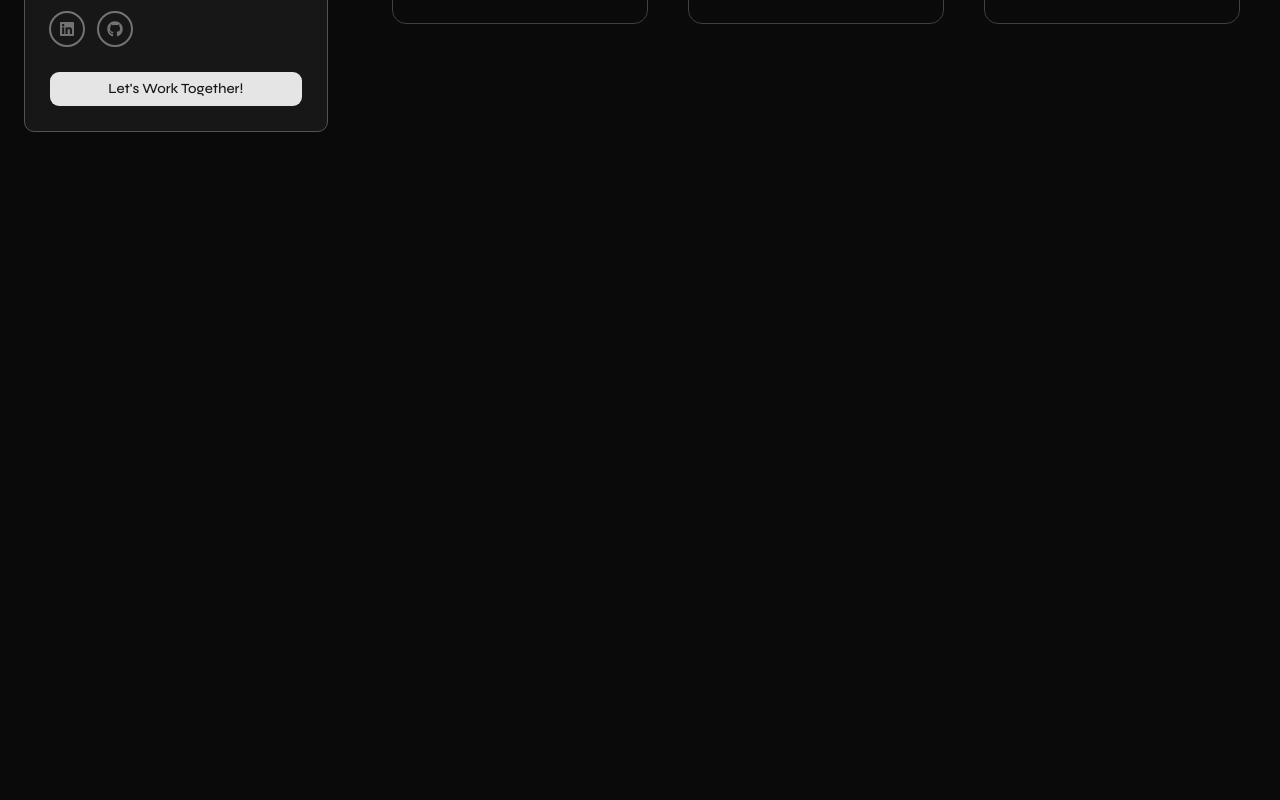
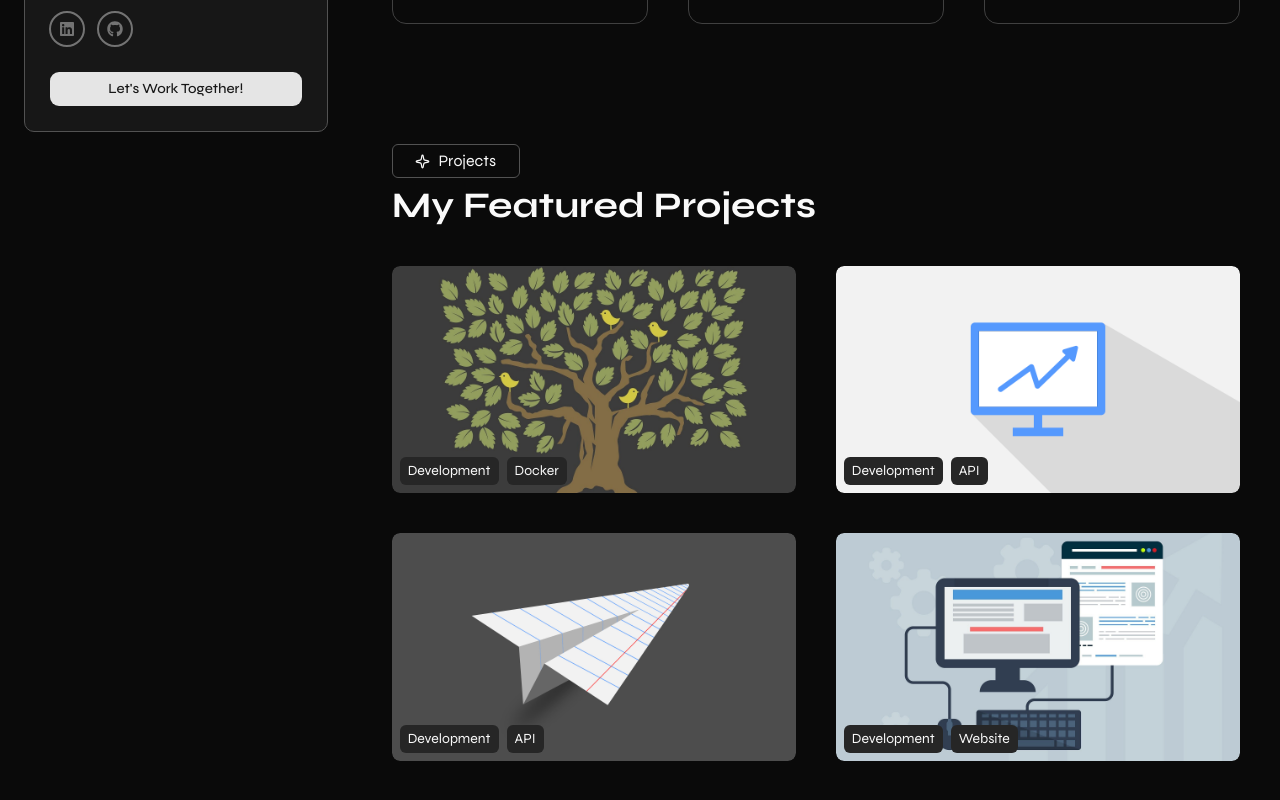
Before and after one commit to MarcosBarbalho/personal-portfolio, a React (Vite) app: page / in a window 1280 px wide. Shown: the part 576-1376 px from the top of the page. Before the commit the page ends 800 px from the top, so only its background shows below. Built offline with nearby package versions, Linux system fonts and the light colour scheme.

Commit message:
feat: add projects component

```diff
--- a/src/App.tsx
+++ b/src/App.tsx
@@ -9,12 +9,14 @@
 // Components
 import { Hero } from '@/components/Hero';
 import { Stats } from '@/components/Stats';
+import { Projects } from '@/components/Projects';
 
 export const App = () => {
   return (
     <main className='flex flex-col container mx-auto p-10 max-w-4xl lg:pr-10 lg:pl-0 lg:max-w-6xl'>
       <Hero />
       <Stats />
+      <Projects />
     </main>
   );
 };
--- /dev/null
+++ b/src/components/ProjectCard.tsx
@@ -0,0 +1,49 @@
+/**
+ * @copyright 2026 Marcos Barbalho
+ * @license Apache-2.0
+ */
+
+// Node Modules
+import { motion } from 'motion/react';
+
+// Custom Modules
+import { fadeUp } from '@/lib/animations';
+
+// Types
+import type { ProjectType } from '@/types';
+
+// Assets
+import { SparkleIcon } from 'lucide-react';
+
+export const ProjectCard = ({
+  imgSrc,
+  projectLink,
+  tags,
+  title,
+}: ProjectType) => {
+  return (
+    <motion.div
+      variants={fadeUp}
+      className='relative'
+    >
+      <figure className='overflow-hidden rounded-md'>
+        <img
+          src={imgSrc}
+          alt={title}
+          className='rounded-md transition duration-500 hover:scale-115 w-full'
+        />
+      </figure>
+
+      <div className='absolute bottom-0 p-2 flex gap-2'>
+        {tags.map((tag, i) => (
+          <span
+            key={i}
+            className='bg-accent hover:bg-primary hover:text-black py-1 px-2 rounded-sm text-sm cursor-pointer'
+          >
+            {tag}
+          </span>
+        ))}
+      </div>
+    </motion.div>
+  );
+};
--- /dev/null
+++ b/src/components/Projects.tsx
@@ -0,0 +1,53 @@
+/**
+ * @copyright 2026 Marcos Barbalho
+ * @license Apache-2.0
+ */
+
+// Node Modules
+import { motion } from 'motion/react';
+
+// Custom Modules
+import { staggerContainer } from '@/lib/animations';
+
+// Components
+import { SectionHeader } from '@/components/SectionHeader';
+import { ProjectCard } from '@/components/ProjectCard';
+
+// Constants
+import { projectsData } from '@/constants';
+
+export const Projects = () => {
+  return (
+    <motion.section
+      initial='hidden'
+      whileInView='visible'
+      viewport={{ once: true, amount: 0.3 }}
+      variants={staggerContainer(0)}
+      className='mt-30 scroll-mt-10'
+      id='projects'
+    >
+      <SectionHeader
+        subtitle='Projects'
+        title='My featured projects'
+      />
+
+      <motion.div
+        className='grid  md:grid-cols-2 gap-10 mt-10'
+        initial='hidden'
+        whileInView='visible'
+        viewport={{ once: true, amount: 0.3 }}
+        variants={staggerContainer(0.5)}
+      >
+        {projectsData.map((project, i) => (
+          <ProjectCard
+            key={i}
+            imgSrc={project.imgSrc}
+            projectLink={project.projectLink}
+            tags={project.tags}
+            title={project.title}
+          />
+        ))}
+      </motion.div>
+    </motion.section>
+  );
+};
--- /dev/null
+++ b/src/components/SectionHeader.tsx
@@ -0,0 +1,39 @@
+/**
+ * @copyright 2026 Marcos Barbalho
+ * @license Apache-2.0
+ */
+
+// Node Modules
+import { motion } from 'motion/react';
+
+// Custom Modules
+import { fadeUp } from '@/lib/animations';
+
+// Assets
+import { SparkleIcon } from 'lucide-react';
+
+export const SectionHeader = ({
+  title,
+  subtitle,
+}: {
+  title: string;
+  subtitle: string;
+}) => {
+  return (
+    <>
+      <motion.p
+        variants={fadeUp}
+        className='flex items-center justify-center py-1 gap-2 border border-neutral-600 rounded-sm w-32'
+      >
+        <SparkleIcon size={15} /> {subtitle}
+      </motion.p>
+
+      <motion.h2
+        variants={fadeUp}
+        className='text-4xl font-bold capitalize mt-2 md:max-w-3xl'
+      >
+        {title}
+      </motion.h2>
+    </>
+  );
+};
```
